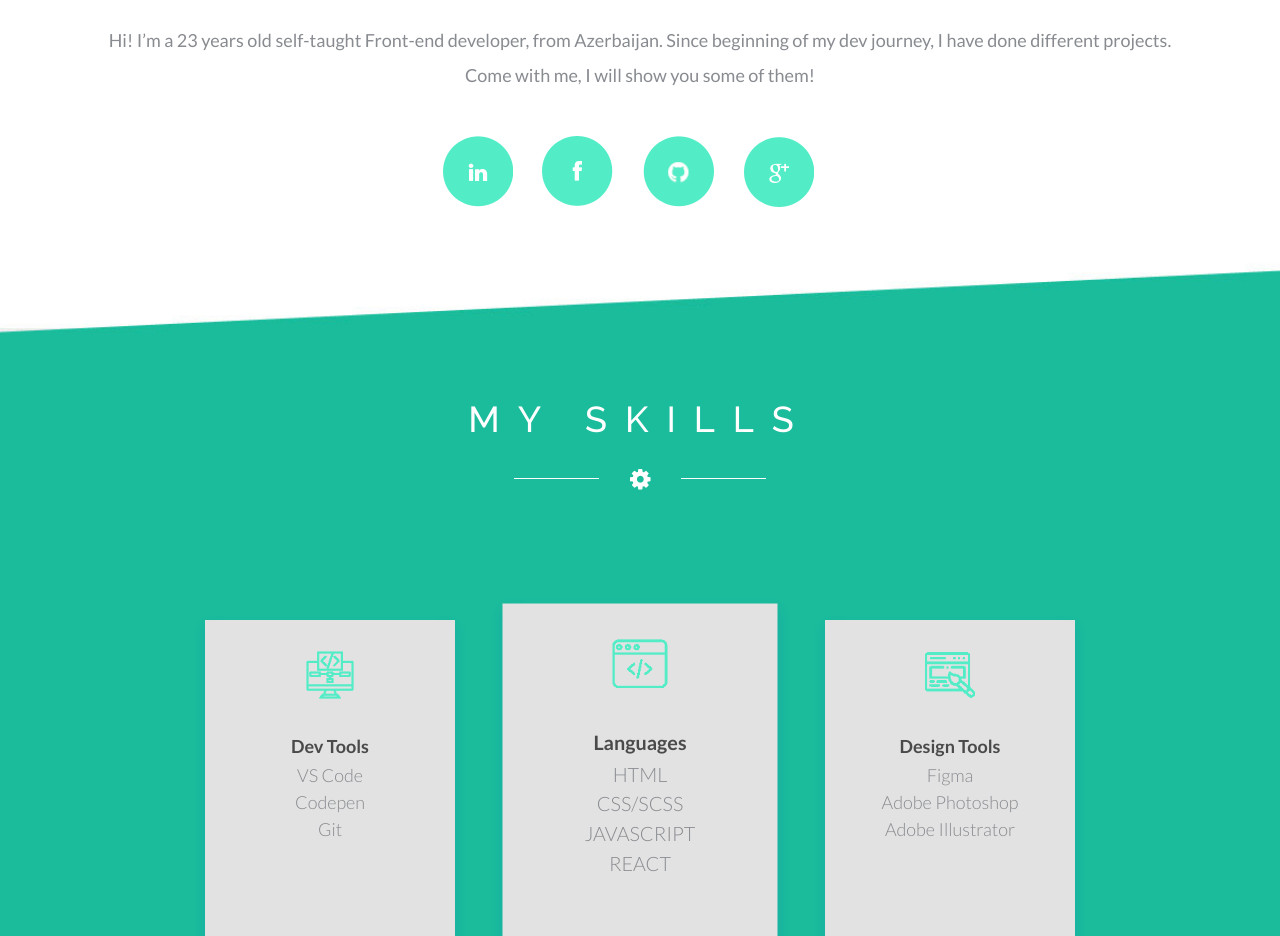
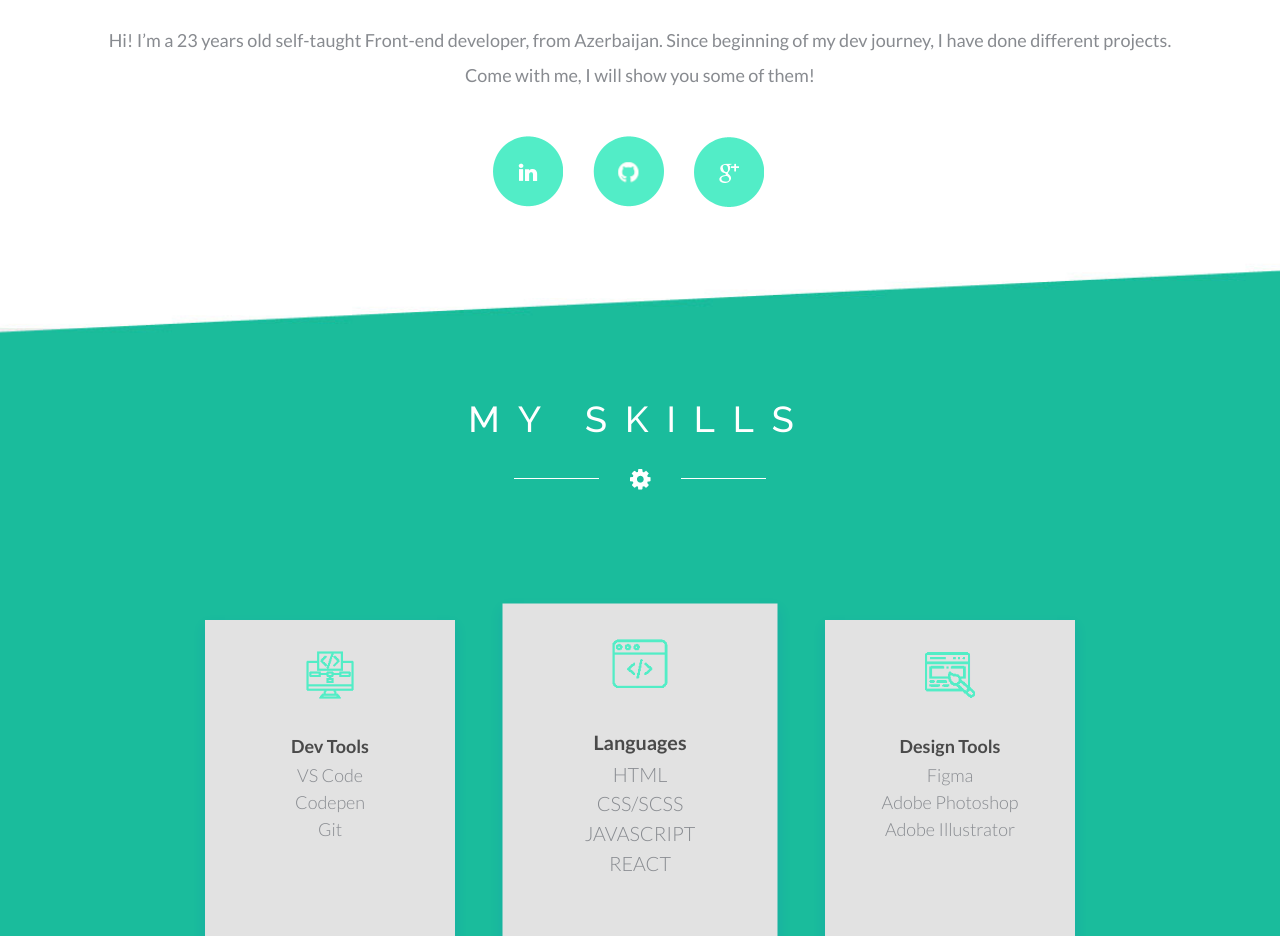
Before and after one commit to leilamamedova/portfolio, a plain HTML site: page index.html in a window 1280 px wide. Shown: the part 920-1856 px from the top of the page. Drawn offline with nearby package versions, Linux system fonts and the light colour scheme.

Commit message:
Update index.html

```diff
--- a/index.html
+++ b/index.html
@@ -89,7 +89,6 @@
 		<p id="lead">Come with me, I will show you some of them!</p>
 		<ul>
 			<li><a class="in" href="http://www.linkedin.com/in/leyla-mamedova" target="_blank"></a></li>
-			<li><a class="fb" href="https://www.facebook.com/profile.php?id=100027362175288" target="_blank"></a></li>
 			<li><a class="git" href="https://github.com/leilamamedova" target="_blank"></a></li>
 			<li><a class="goog" href="mailto:leila.m26ova@gmail.com" target="_blank"></a></li>
 		</ul>
```
